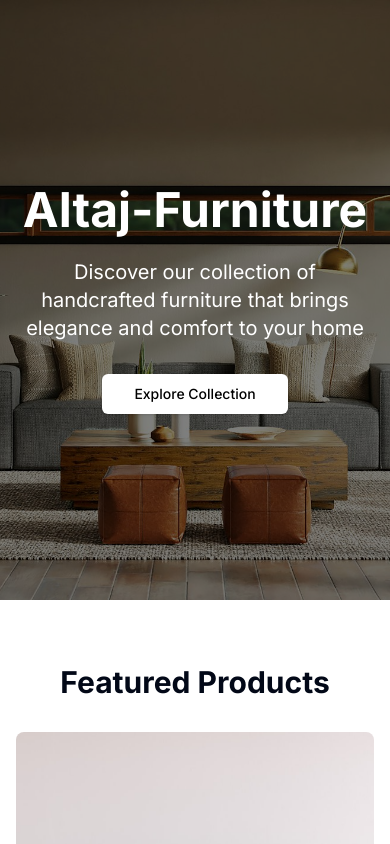
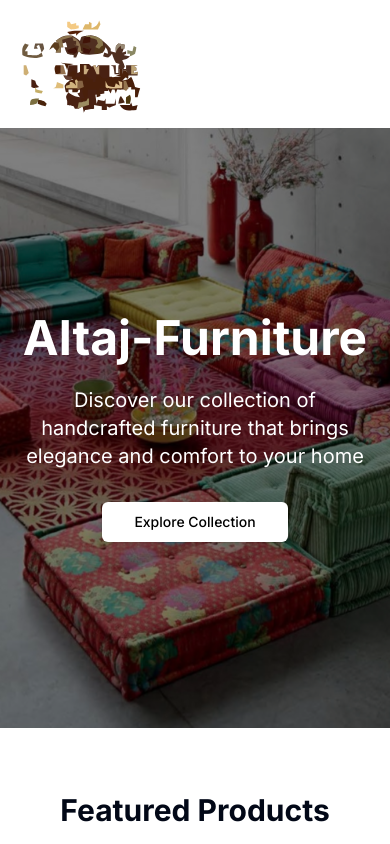
Before and after one commit to AdnanA1/altaj-furniture, a Next.js app: page / in a window 390 px wide. Shown: the top 844 px of the page. Built offline with nearby package versions, Linux system fonts and the light colour scheme.

Commit message:
first commit

```diff
--- a/src/app/layout.tsx
+++ b/src/app/layout.tsx
@@ -1,13 +1,14 @@
 import type { Metadata } from 'next';
 import { Inter } from 'next/font/google';
+import { Header } from '../components/header';
 import './globals.css';
 
 const inter = Inter({ subsets: ['latin'] });
 
 export const metadata: Metadata = {
-  title: 'Altaj Furniture - Arabic Furniture Store in Dearborn, MI',
+  title: 'Altaj Furniture - Luxury Arabic Furniture',
   description:
-    'Premium Arabic furniture store located at 4907 Schaefer Rd, Dearborn, Michigan. Offering traditional and modern furniture pieces.'
+    'Discover our collection of handcrafted Arabic furniture that brings elegance and comfort to your home.'
 };
 
 export default function RootLayout({
@@ -17,7 +18,10 @@
 }) {
   return (
     <html lang="en">
-      <body className={inter.className}>{children}</body>
+      <body className={inter.className}>
+        <Header />
+        {children}
+      </body>
     </html>
   );
 }
--- /dev/null
+++ b/src/components/header.tsx
@@ -0,0 +1,61 @@
+import Image from 'next/image';
+import Link from 'next/link';
+
+export function Header() {
+  return (
+    <header className="fixed top-0 left-0 right-0 z-50 bg-transparent">
+      <div className="container mx-auto px-4">
+        <div className="flex items-center justify-between h-32">
+          {/* Logo */}
+          <Link href="/" className="flex items-center">
+            <Image
+              src="/images/logo/logo.svg"
+              alt="Altaj Furniture Logo"
+              width={400}
+              height={160}
+              className="h-32 w-auto"
+              priority
+            />
+          </Link>
+
+          {/* Navigation */}
+          <nav className="hidden md:flex items-center space-x-8">
+            <Link href="/" className="text-white hover:text-gray-200">
+              Home
+            </Link>
+            <Link href="/products" className="text-white hover:text-gray-200">
+              Products
+            </Link>
+            <Link href="/about" className="text-white hover:text-gray-200">
+              About
+            </Link>
+            <Link href="/contact" className="text-white hover:text-gray-200">
+              Contact
+            </Link>
+          </nav>
+
+          {/* Mobile menu button */}
+          <button
+            className="md:hidden p-2 text-white"
+            aria-label="Toggle mobile menu"
+          >
+            <svg
+              xmlns="http://www.w3.org/2000/svg"
+              fill="none"
+              viewBox="0 0 24 24"
+              strokeWidth={1.5}
+              stroke="currentColor"
+              className="w-6 h-6"
+            >
+              <path
+                strokeLinecap="round"
+                strokeLinejoin="round"
+                d="M3.75 6.75h16.5M3.75 12h16.5m-16.5 5.25h16.5"
+              />
+            </svg>
+          </button>
+        </div>
+      </div>
+    </header>
+  );
+}
--- a/src/components/hero.tsx
+++ b/src/components/hero.tsx
@@ -1,15 +1,20 @@
+import Image from 'next/image';
 import { Button } from '../components/ui/button';
 
 export function Hero() {
   return (
-    <section className="relative h-[600px] w-full">
+    <section className="relative h-[600px] w-full mt-32">
       <div className="absolute inset-0">
         <div className="absolute inset-0 bg-black/50 z-10" />
         <div className="relative h-full">
-          <img
-            src="/images/hero-bg.jpg"
+          <Image
+            src="/images/hero.png"
             alt="Luxury Arabic Furniture"
-            className="w-full h-full object-cover"
+            fill
+            priority
+            className="object-cover"
+            sizes="100vw"
+            quality={90}
           />
         </div>
       </div>
```
Also changed, not shown: public/images/hero.png (added), public/images/logo/logo.svg.
